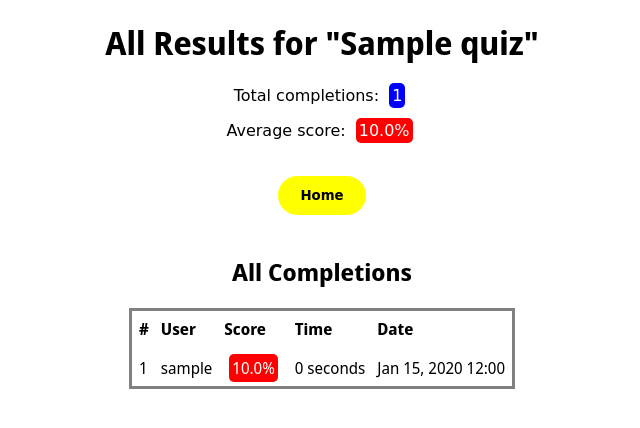
After one commit to sanyaswee/SuperQuizzes-django-edition, a Django app: page /en-us/all-results/1/ in a window 1280 px wide. The commit adds this page. Shown: the top 428 px of the page, without its empty margins (318-958 px from the left). Run offline with Django 4.2, Linux system fonts and the light colour scheme; tables that the repository leaves empty hold one stand-in row (values such as "Sample post").

Commit message:
All completions page

```diff
--- a/SuperQuizzes/urls.py
+++ b/SuperQuizzes/urls.py
@@ -31,6 +31,7 @@ urlpatterns += i18n_patterns(
     path('form/<id_>', home.views.form, name='form'),
     path('quiz', home.views.quiz_view, name='quiz'),
     path('result', home.views.result, name='result'),
+    path('all-results/<int:quiz_id>/', home.views.all_results, name='all_results'),
     path('filter', home.views.filter_view, name='filter'),
     path('coming-soon', home.views.coming_soon, name='soon'),
     path('search', home.views.advanced_search, name='advanced_search'),
--- a/home/views.py
+++ b/home/views.py
@@ -46,6 +46,7 @@ def form(request: HttpRequest, id_):
         'form': q_form,
     })
 
+
 def quiz_view(request: HttpRequest):
     return redirect('soon')
 
@@ -67,11 +68,28 @@ def result(request: HttpRequest):
 
         average_time = tools.get_avg_time(completions)
 
+        # Getting other users' results for this quiz
+        other_results = Completion.objects.filter(quiz=completion.quiz).order_by('-score', 'end_time')[:10]  # Top 10
+
+        # Format other users' results
+        other_users_data = []
+        for result in other_results:
+            username = result.user.username if result.user else "guest"
+            time_taken = (result.end_time - result.start_time).seconds
+            other_users_data.append({
+                'username': username,
+                'score': result.score,
+                'time_taken': time_taken,
+                'completion_date': result.end_time,
+            })
+
         time_taken = completion.end_time - completion.start_time
         params = {
             'time_taken': time_taken.seconds,
             'average_score': average_score,
             'average_time': average_time,
+            'other_users_results': other_users_data,
+            'quiz_id': completion.quiz.id
         }
 
         context = processed_answers | params
@@ -117,7 +135,6 @@ def filter_view(request):
     return redirect('index')
 
 
-
 def advanced_search(request: HttpRequest):
     all_tags = sorted(Tag.objects.all(), key=tag_sort_key)
     search_form = AdvancedSearchForm(request.GET or None, tags=all_tags)
@@ -129,3 +146,36 @@ def advanced_search(request: HttpRequest):
         'form': search_form,
         'tag_table': tag_table  # only for layout
     })
+
+
+def all_results(request: HttpRequest, quiz_id):
+    try:
+        quiz = Quiz.objects.get(id=quiz_id, available=True)
+    except Quiz.DoesNotExist:
+        return redirect('index')
+
+    # Get all results for this quiz
+    all_completions = Completion.objects.filter(quiz=quiz).order_by('-score', 'end_time')
+
+    # Format all users' results
+    all_users_data = []
+    for result in all_completions:
+        username = result.user.username if result.user else "guest"
+        time_taken = (result.end_time - result.start_time).seconds
+        all_users_data.append({
+            'username': username,
+            'score': result.score,
+            'time_taken': time_taken,
+            'completion_date': result.end_time
+        })
+
+    # Calculate stats
+    average_score = round(all_completions.aggregate(Avg('score'))['score__avg'], 2) if all_completions.exists() else 0
+    total_completions = all_completions.count()
+
+    return render(request, 'home/all_results.html', {
+        'quiz': quiz,
+        'all_results': all_users_data,
+        'average_score': average_score,
+        'total_completions': total_completions,
+    })
--- /dev/null
+++ b/templates/home/all_results.html
@@ -0,0 +1,52 @@
+<!DOCTYPE html>
+{% load static %}
+{% load color %}
+{% load i18n %}
+<html>
+<head>
+    <meta charset="UTF-8">
+    <title>{% trans 'All Results' %} - {{ quiz.name }}</title>
+    <link rel="stylesheet" href="{% static 'home/css/base.css' %}">
+    <link rel="stylesheet" href="{% static 'home/css/result.css' %}">
+</head>
+<body>
+    <h1>{% trans 'All Results for' %} "{{ quiz.name }}"</h1>
+
+    <div class="quiz-stats">
+        <p>{% trans 'Total completions' %}: <span class="color-box blue-box">{{ total_completions }}</span></p>
+        <p>{% trans 'Average score' %}: <span class="color-box {% color_class average_score %}">{{ average_score }}%</span></p>
+    </div>
+
+    <div class="return-to-main">
+        <a href="{% url 'index' %}"><button class="submit">{% trans 'Home' %}</button></a>
+    </div>
+
+    {% if all_results %}
+    <div class="all-results-block">
+        <h2>{% trans 'All Completions' %}</h2>
+        <table>
+            <tr class="table-info">
+                <th>#</th>
+                <th>{% trans 'User' %}</th>
+                <th>{% trans 'Score' %}</th>
+                <th>{% trans 'Time' %}</th>
+                <th>{% trans 'Date' %}</th>
+            </tr>
+            {% for result in all_results %}
+                <tr>
+                    <td>{{ forloop.counter }}</td>
+                    <td>{{ result.username }}</td>
+                    <td><span class="color-box {% color_class result.score %}">{{ result.score }}%</span></td>
+                    <td>{{ result.time_taken }} {% trans 'seconds' %}</td>
+                    <td>{{ result.completion_date|date:"M d, Y H:i" }}</td>
+                </tr>
+            {% endfor %}
+        </table>
+    </div>
+    {% else %}
+    <div class="no-results">
+        <p>{% trans 'No results found for this quiz.' %}</p>
+    </div>
+    {% endif %}
+</body>
+</html>
```
Also changed, not shown: templates/home/result.html (+27 -0 lines).
